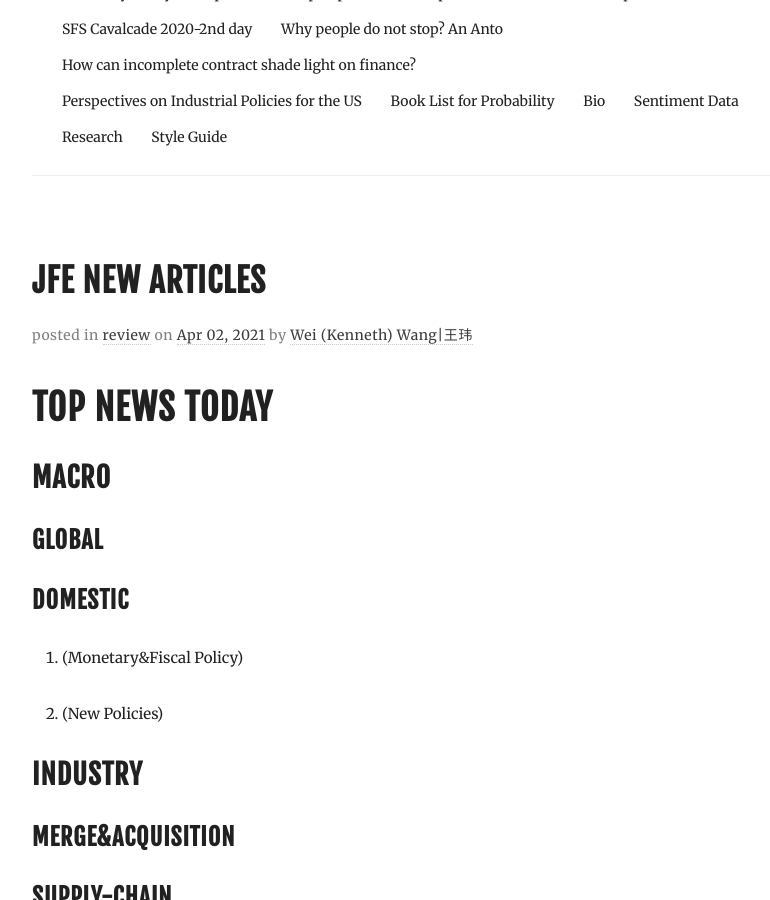
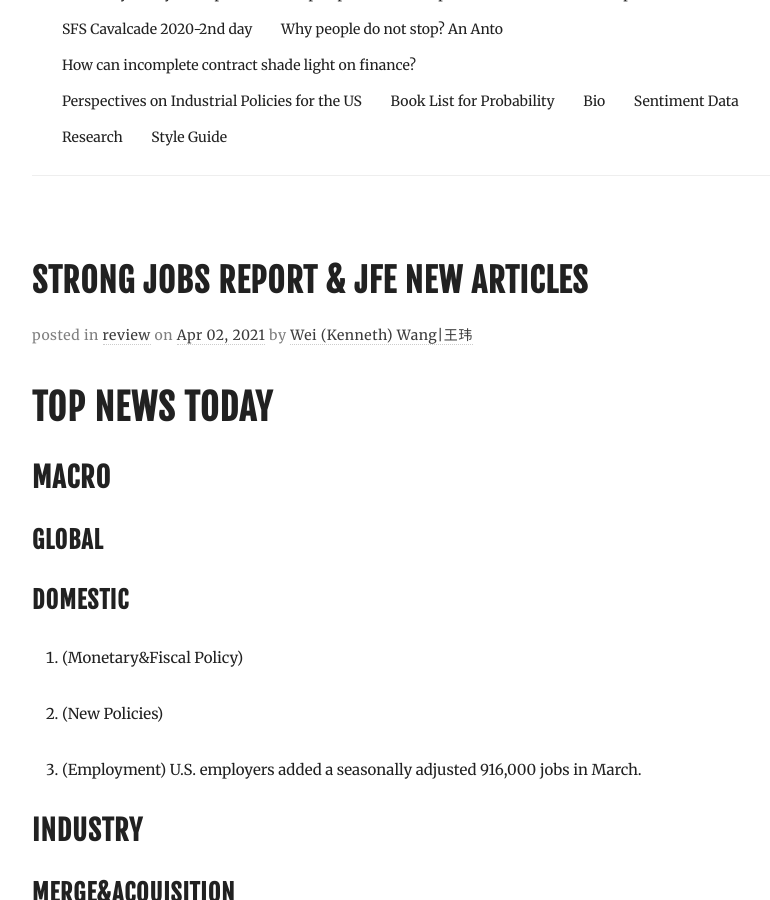
Before and after one commit to abencat/abencat.github.io, a Jekyll site: the page built from _posts/2021-04-02-JFE&News.markdown, in a window 1280 px wide and 900 px high, scrolled down 357 px. Shown: the whole window, without its empty margins (233-1003 px from the left). Built offline with Jekyll 4.4.1, drawn with Linux system fonts in a browser that asks for light colours; nearby versions of some CDN libraries; comment, search, counter and statistics services are not loaded; some of the changed text lies outside the part shown.

Commit message:
page_update

```diff
--- a/_posts/2021-04-02-JFE&News.markdown
+++ b/_posts/2021-04-02-JFE&News.markdown
@@ -1,6 +1,6 @@
 ---
 layout: post
-title:  "JFE New Articles"
+title:  "Strong Jobs Report & JFE New Articles"
 date:   2021-04-02 15:30:47 -0400
 #image:  image/02.jpg
 tags:   [review]
@@ -19,6 +19,8 @@ tags:   [review]
 
 2. (New Policies)
 
+3. (Employment)
+U.S. employers added a seasonally adjusted 916,000 jobs in March.
 
 ## Industry
 
```
